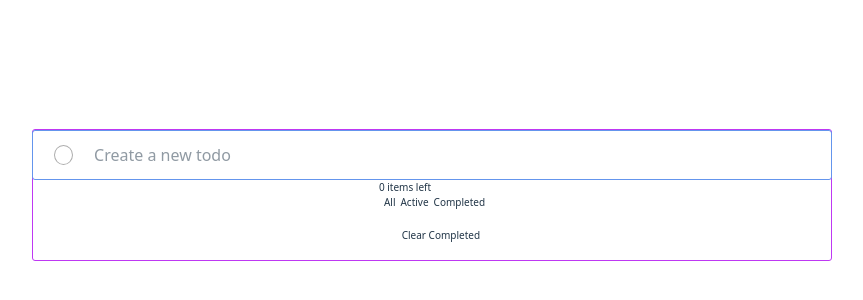
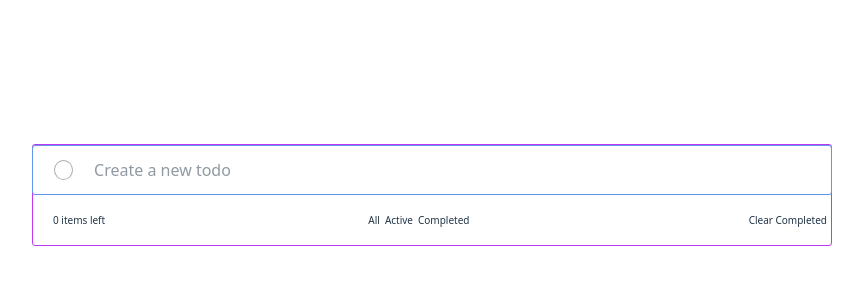
Before and after one commit to mikewd-dev/Todo-React, a React (Vite) app in the folder my-todo-app/: page / in a window 1280 px wide. Shown: the part 210-510 px from the top of the page, without its empty margins (208-1071 px from the left). Built offline with nearby package versions, Linux system fonts and the light colour scheme.

Commit message:
resolving merge conflicts

```diff
--- a/my-todo-app/src/NewTodo.css
+++ b/my-todo-app/src/NewTodo.css
@@ -70,25 +70,12 @@ input[type="checkbox"]:checked::after {
 }
 
 
-<<<<<<< HEAD
-.todoBox {
-  display: flex;
-  flex-direction: row;
-  width: 100%;
-  height: 50px;
-  align-items: center;
-
-}
-=======
->>>>>>> 69f0d28 (styling todo on desktop)
 
 
 .todoRow {
   display: flex;
   flex-direction: row;
 }
-<<<<<<< HEAD
-=======
 
 .bottomMenu {
   display: flex;
@@ -99,4 +86,3 @@ input[type="checkbox"]:checked::after {
     align-content: center;
     padding-left: 21px;
 }
->>>>>>> 69f0d28 (styling todo on desktop)
```
